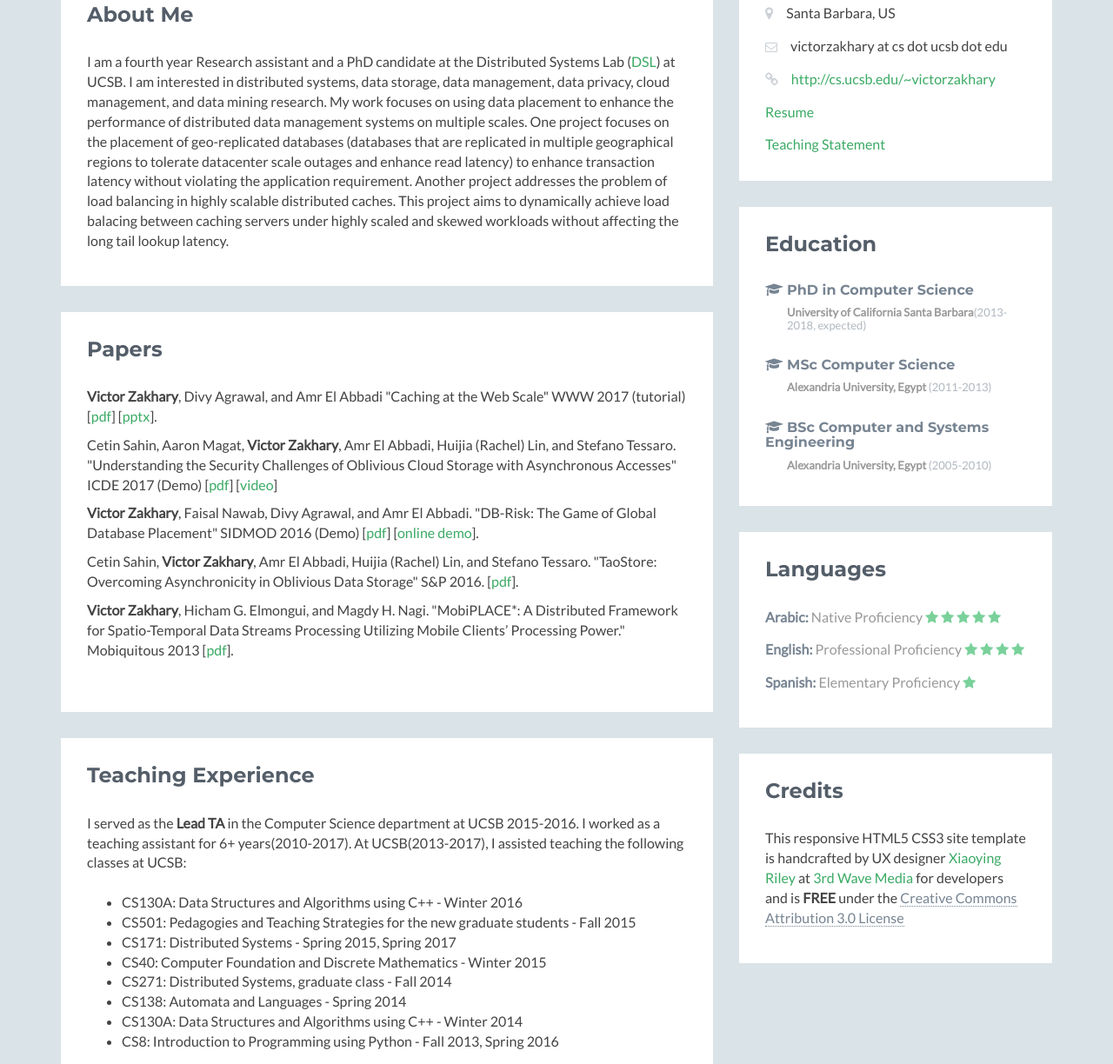
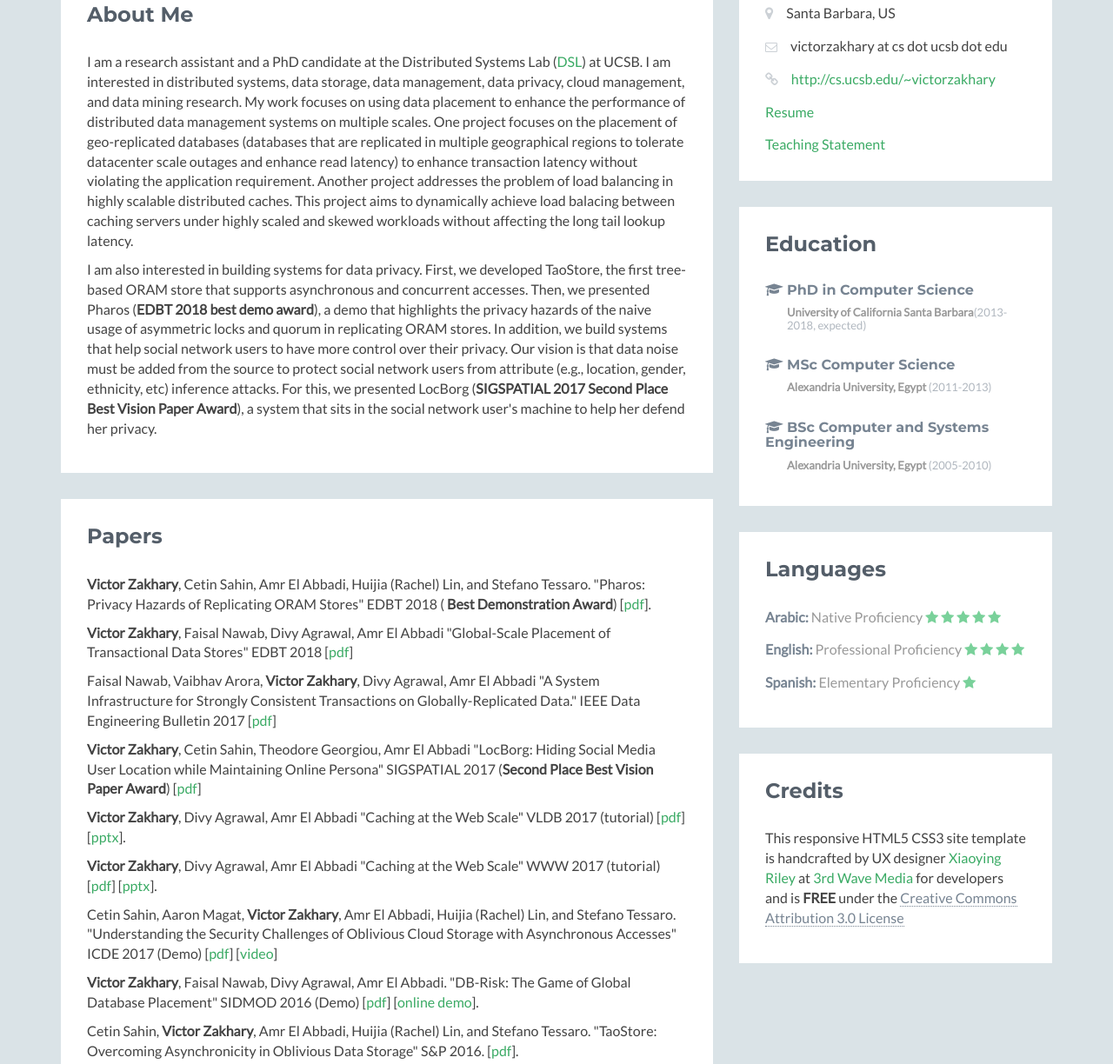
Before and after one commit to victorzakhary/personalpage, a plain HTML site: page index.html in a window 1280 px wide. Shown: the part 346-1570 px from the top of the page at 87% size. Drawn offline with Linux system fonts and the light colour scheme; no server answers; a script that the page names is missing.

Commit message:
Update index.html

```diff
--- a/index.html
+++ b/index.html
@@ -8,8 +8,7 @@
     <meta charset="utf-8">
     <meta http-equiv="X-UA-Compatible" content="IE=edge">
     <meta name="viewport" content="width=device-width, initial-scale=1.0">
-    <meta name="description" content="Responsive HTML5 Website landing Page for Developers">
-    <meta name="author" content="3rd Wave Media">
+    <meta name="description" content="Victor Zakhary">
     <link href='http://fonts.googleapis.com/css?family=Lato:300,400,300italic,400italic' rel='stylesheet' type='text/css'>
     <link href='http://fonts.googleapis.com/css?family=Montserrat:400,700' rel='stylesheet' type='text/css'>
     <!-- Global CSS -->
@@ -76,7 +75,7 @@ height="0" width="0" style="display:none;visibility:hidden"></iframe></noscript>
                     <div class="section-inner">
                         <h2 class="heading">About Me</h2>
                         <div class="content">
-                            <p>I am a fourth year Research assistant and a PhD candidate at the Distributed Systems Lab
+                            <p>I am a research assistant and a PhD candidate at the Distributed Systems Lab
 				(<a href="http://www.cs.ucsb.edu/~dsl">DSL</a>) at UCSB. I am interested
 				 in distributed systems, data storage, data management, data privacy, cloud management,
 				 and data mining research. My work focuses on using data placement to enhance the performance
@@ -88,7 +87,14 @@ height="0" width="0" style="display:none;visibility:hidden"></iframe></noscript>
 				    aims to dynamically achieve load balacing between caching servers under highly scaled and
 				    skewed workloads without affecting the long tail lookup latency.
                             </p>
-                            <p></p>
+                            <p>I am also interested in building systems for data privacy. First, we developed TaoStore, the first tree-based ORAM
+				store that supports asynchronous and concurrent accesses. Then, we presented Pharos (<b>EDBT 2018 best demo award</b>),
+				a demo that highlights the privacy hazards of the naive usage of asymmetric locks and quorum in replicating ORAM stores.
+				In addition, we build systems that help social network users to have more control over their privacy. Our vision is that
+				data noise must be added from the source to protect social network users from attribute (e.g., location, gender,
+				    ethnicity, etc) inference attacks.  For this, we presented LocBorg (<b>SIGSPATIAL 2017 Second Place Best Vision Paper
+				    Award</b>), a system that sits in the social network user's machine to help her defend her privacy.
+			</p>
 
                         </div><!--//content-->
                     </div><!--//section-inner-->
@@ -99,7 +105,23 @@ height="0" width="0" style="display:none;visibility:hidden"></iframe></noscript>
                         <h2 class="heading">Papers</h2>
                         <div class="content">
                             <div class="item">
-                                <p class="summary"><b>Victor Zakhary</b>, Divy Agrawal, and Amr El Abbadi "Caching at the Web Scale" WWW 2017 (tutorial)
+				<p class="summary"><b>Victor Zakhary</b>, Cetin Sahin, Amr El Abbadi, Huijia (Rachel) Lin, and Stefano Tessaro. "Pharos: Privacy Hazards of Replicating ORAM Stores" EDBT 2018 (<b> Best Demonstration Award</b>)
+					[<a href="assets/papers/pharos_edbt.pdf">pdf</a>].
+				</p>
+				<p class="summary"><b>Victor Zakhary</b>, Faisal Nawab, Divy Agrawal, Amr El Abbadi "Global-Scale Placement of Transactional Data Stores" EDBT 2018
+					[<a href="assets/papers/gplacer_edbt.pdf" target=”_blank” onclick=”ga('send', {hitType: 'event',eventCategory: 'Document',eventAction: 'download',eventLabel: 'gplacerpdf'});”>pdf</a>]
+				</p>
+				<p class="summary">Faisal Nawab, Vaibhav Arora, <b>Victor Zakhary</b>, Divy Agrawal, Amr El Abbadi "A System Infrastructure for Strongly Consistent Transactions on Globally-Replicated Data." IEEE Data Engineering Bulletin 2017
+					[<a href="assets/papers/system_ieee_bulletin.pdf" target=”_blank” onclick=”ga('send', {hitType: 'event',eventCategory: 'Document',eventAction: 'download',eventLabel: 'bulletinpdf'});”>pdf</a>]
+				</p>
+				<p class="summary"><b>Victor Zakhary</b>, Cetin Sahin, Theodore Georgiou, Amr El Abbadi "LocBorg: Hiding Social Media User Location while Maintaining Online Persona" SIGSPATIAL 2017 (<b>Second Place Best Vision Paper Award</b>)
+					[<a href="assets/papers/locborg_sigspatial.pdf" target=”_blank” onclick=”ga('send', {hitType: 'event',eventCategory: 'Document',eventAction: 'download',eventLabel: 'locborgpdf'});”>pdf</a>]
+				</p>
+				<p class="summary"><b>Victor Zakhary</b>, Divy Agrawal, Amr El Abbadi "Caching at the Web Scale" VLDB 2017 (tutorial)
+					[<a href="assets/papers/caching-at-the-web-scale-vldb.pdf" target=”_blank” onclick=”ga('send', {hitType: 'event',eventCategory: 'Document',eventAction: 'download',eventLabel: 'vldb17tutorialpdf'});”>pdf</a>]
+					[<a href="assets/papers/caching-at-the-web-scale-vldb.pptx"target=”_blank” onclick=”ga('send', {hitType: 'event',eventCategory: 'Document',eventAction: 'download',eventLabel: 'vldb17tutorialpptx'});>pptx</a>].
+				</p>
+                                <p class="summary"><b>Victor Zakhary</b>, Divy Agrawal, Amr El Abbadi "Caching at the Web Scale" WWW 2017 (tutorial)
 					[<a href="assets/papers/caching-at-the-web-scale.pdf" target=”_blank” onclick=”ga('send', {hitType: 'event',eventCategory: 'Document',eventAction: 'download',eventLabel: 'www17tutorialpdf'});”>pdf</a>]
 					[<a href="assets/papers/caching-at-the-web-scale.pptx"target=”_blank” onclick=”ga('send', {hitType: 'event',eventCategory: 'Document',eventAction: 'download',eventLabel: 'www17tutorialpptx'});>pptx</a>].
 				</p>
@@ -109,7 +131,7 @@ height="0" width="0" style="display:none;visibility:hidden"></iframe></noscript>
 					[<a href="https://www.youtube.com/watch?v=1p1dPGoRUjc">video</a>]
 
 				</p>
-                                <p class="summary"><b>Victor Zakhary</b>, Faisal Nawab, Divy Agrawal, and  Amr El Abbadi. "DB-Risk: The Game of Global Database Placement" SIDMOD 2016 (Demo)
+                                <p class="summary"><b>Victor Zakhary</b>, Faisal Nawab, Divy Agrawal, Amr El Abbadi. "DB-Risk: The Game of Global Database Placement" SIDMOD 2016 (Demo)
 					[<a href="assets/papers/DBRisk_SIGMOD2016_demo.pdf">pdf</a>]
 					[<a href="demo/demo.html">online demo</a>].
 				</p>
```
